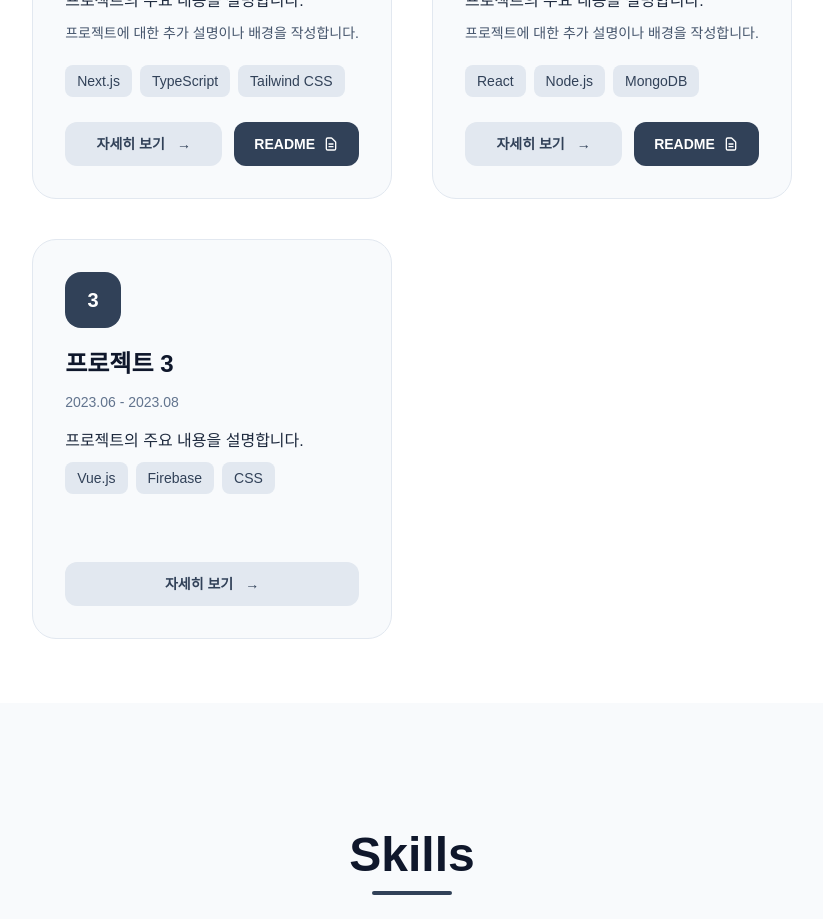
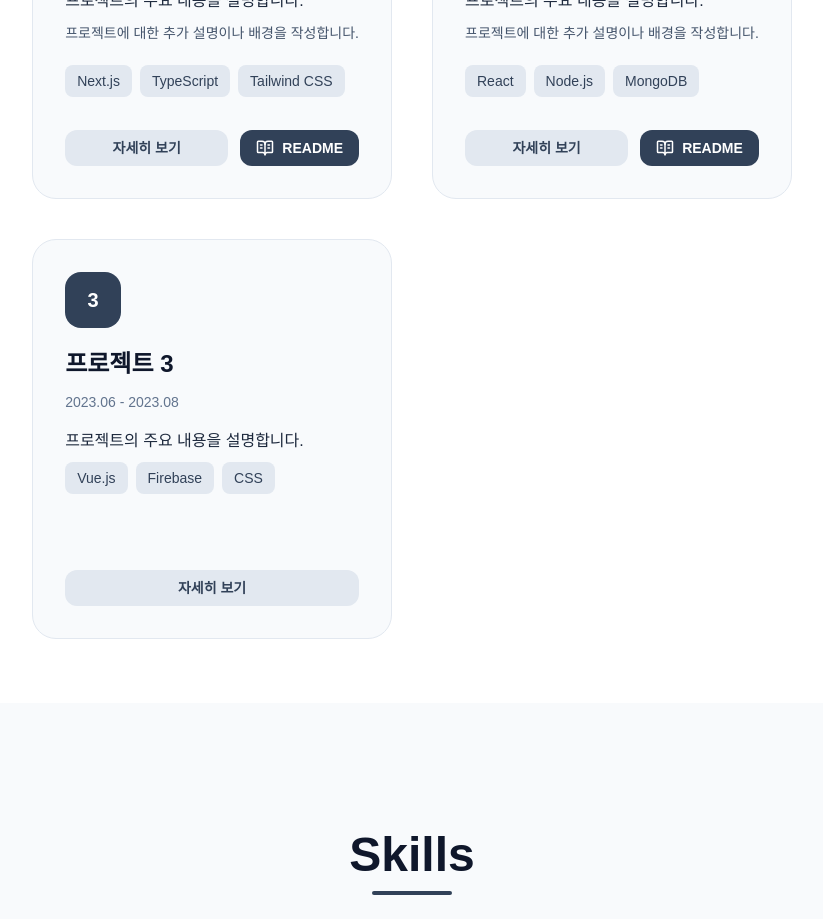
Before and after one commit to jonghyunRyu/portfolio, a Next.js app: page / in a window 1280 px wide. Shown: the part 2040-2959 px from the top of the page, without its empty margins (228-1051 px from the left). Built offline with nearby package versions, Linux system fonts and the light colour scheme.

Commit message:
fix: 아이콘 lucide-react 적용 - lucide-react 의존성 설치

```diff
--- a/components/projects/ProjectCard.tsx
+++ b/components/projects/ProjectCard.tsx
@@ -1,5 +1,6 @@
 "use client";
 
+import { BookOpenText } from "lucide-react";
 import { useState } from "react";
 import Button from "../ui/Button";
 import ProjectModal from "./ProjectModal";
@@ -63,41 +64,21 @@ export default function ProjectCard({
         <div className="flex gap-3 mt-auto">
           <Button
             variant="primary"
-            size="md"
+            size="sm"
             fullWidth
             onClick={() => setIsModalOpen(true)}
             className="group-hover:gap-2"
-            icon={
-              <span className="ml-1 group-hover:translate-x-1 transition-transform">
-                →
-              </span>
-            }
           >
             자세히 보기
           </Button>
           {readme && (
             <Button
               variant="dark"
-              size="md"
+              size="sm"
               onClick={() => setIsReadmeOpen(true)}
               aria-label="View README"
-              icon={
-                <svg
-                  className="w-4 h-4"
-                  fill="none"
-                  stroke="currentColor"
-                  viewBox="0 0 24 24"
-                  aria-hidden="true"
-                >
-                  <path
-                    strokeLinecap="round"
-                    strokeLinejoin="round"
-                    strokeWidth={2}
-                    d="M9 12h6m-6 4h6m2 5H7a2 2 0 01-2-2V5a2 2 0 012-2h5.586a1 1 0 01.707.293l5.414 5.414a1 1 0 01.293.707V19a2 2 0 01-2 2z"
-                  />
-                </svg>
-              }
             >
+              <BookOpenText size={18} />
               README
             </Button>
           )}
--- a/components/ui/Button.tsx
+++ b/components/ui/Button.tsx
@@ -4,7 +4,6 @@ interface ButtonProps extends ButtonHTMLAttributes<HTMLButtonElement> {
   variant?: "primary" | "secondary" | "dark";
   size?: "sm" | "md" | "lg";
   children: ReactNode;
-  icon?: ReactNode;
   fullWidth?: boolean;
 }
 
@@ -12,7 +11,6 @@ export default function Button({
   variant = "primary",
   size = "md",
   children,
-  icon,
   fullWidth = false,
   className = "",
   ...props
@@ -43,7 +41,6 @@ export default function Button({
       {...props}
     >
       {children}
-      {icon && icon}
     </button>
   );
 }
--- a/package.json
+++ b/package.json
@@ -11,9 +11,12 @@
     "typecheck": "tsc --noEmit"
   },
   "dependencies": {
+    "lucide-react": "^0.577.0",
     "next": "16.1.6",
     "react": "19.2.3",
-    "react-dom": "19.2.3"
+    "react-dom": "19.2.3",
+    "react-markdown": "^10.1.0",
+    "remark-gfm": "^4.0.1"
   },
   "devDependencies": {
     "@biomejs/biome": "2.2.0",
```
Also changed, not shown: 1 other file (tests, documents, lock files or other folders).
